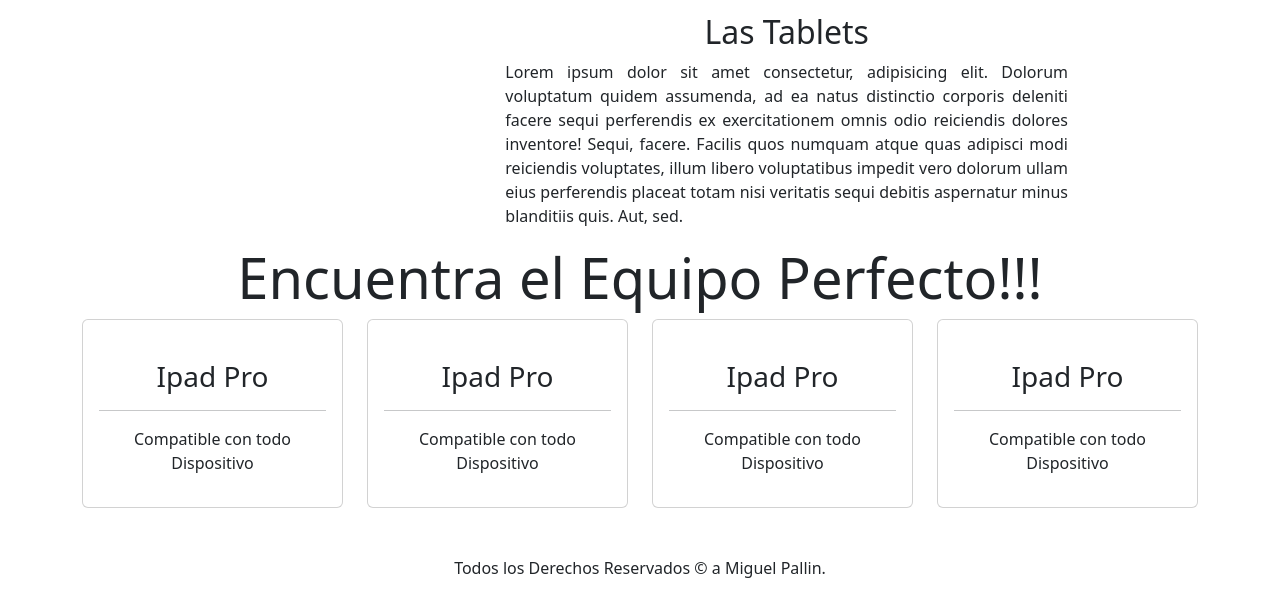
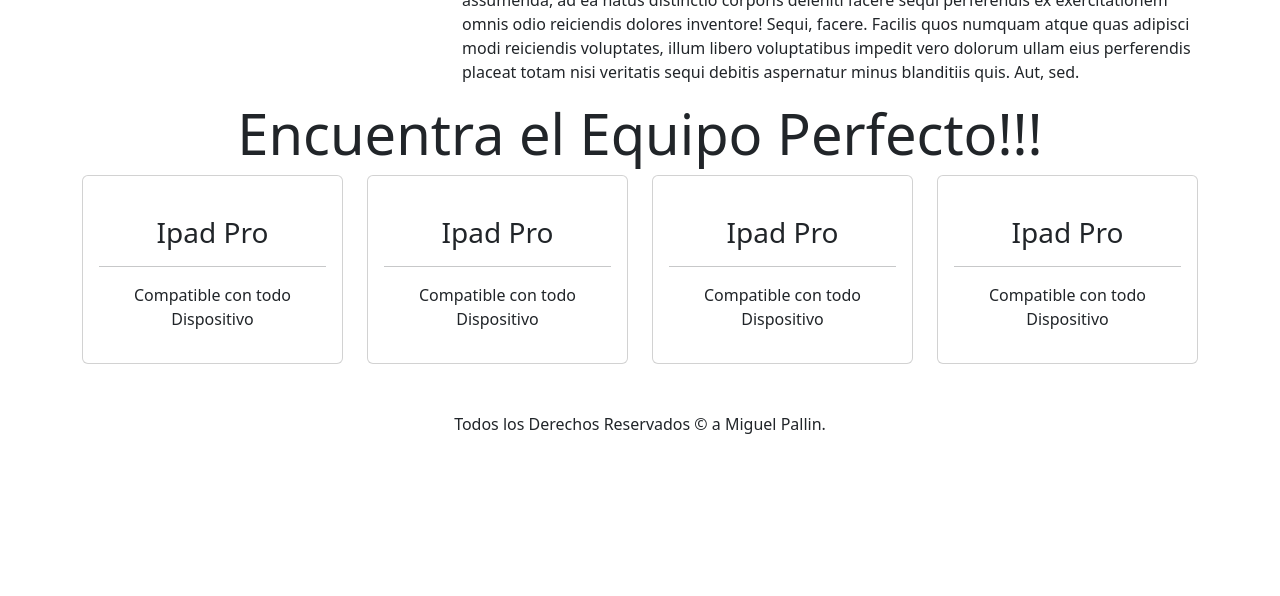
Before and after one commit to JeffoLuis9/tecnologia-2023, a plain HTML site: page index.html in a window 1280 px wide. Shown: the part 791-1387 px from the top of the page. After the commit the page ends 1243 px from the top, so only its background shows below. Drawn offline with nearby package versions, Linux system fonts and the light colour scheme.

Commit message:
Update style.css

```diff
--- a/CSS/style.css
+++ b/CSS/style.css
@@ -1,18 +1,3 @@
-*{
-    margin: 0;
-    padding: 0;
-    box-sizing: border-box;
-}
-body{
-    width: 100%;
-    display: block;
-}
-p{
-    text-align: justify;
-}
-header,main{
-    padding: 0px 200px;
-}
 nav{
     background-color: rgb(52, 190, 190);
 }
@@ -21,7 +6,7 @@
     font-size: 90px;
     font-family: tahoma;
 }
-@media only screen and (max-width:980px){
+@media only screen and (max-width:570px){
     header,main{
         padding: 0px 20px;
     }
@@ -29,4 +14,12 @@
     .texto-llamativo{
         display: none;
     }
+    .img-ipad{
+        text-align: center;
+    }
 }
+@media only screen and (max-width:980px){
+    header,main{
+        padding: 0px 20px;
+    }
+}
```
